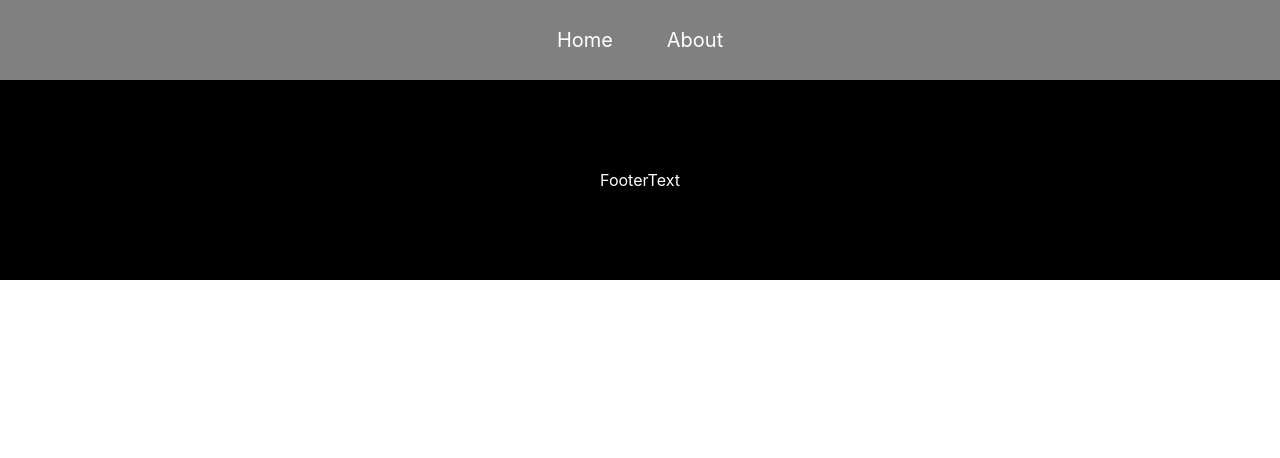
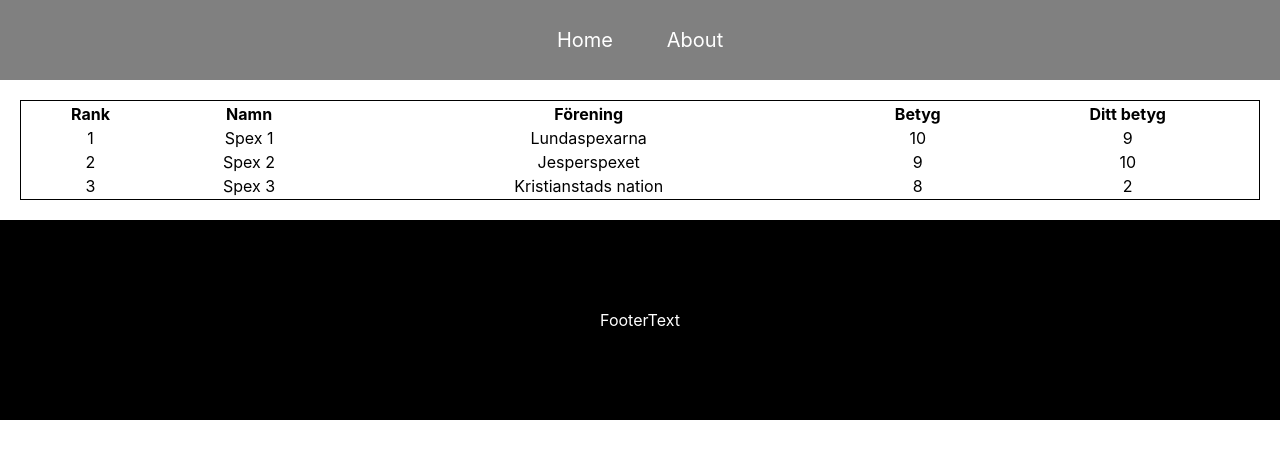
Before and after one commit to Steindt/spex, a React (Create React App) app: page / in a window 1280 px wide. Shown: the top 458 px of the page. Built offline with nearby package versions, Linux system fonts and the light colour scheme.

Commit message:
Started building table for ranking

```diff
--- a/package.json
+++ b/package.json
@@ -8,9 +8,9 @@
     "@testing-library/user-event": "^14.4.3",
     "react": "^18.2.0",
     "react-dom": "^18.2.0",
-    "react-router-dom": "^6.9.0",
+    "react-router-dom": "^6.10.0",
     "react-scripts": "^5.0.1",
-    "web-vitals": "^3.3.0"
+    "web-vitals": "^3.3.1"
   },
   "scripts": {
     "start": "react-scripts start",
--- /dev/null
+++ b/src/api/rankData.js
@@ -0,0 +1,22 @@
+export const rankData = [{
+    id: 0,
+    rank: 1,
+    name: "Spex 1",
+    förening: "Lundaspexarna",
+    betyg: 10,
+    dittBetyg: 9
+}, {
+    id: 1,
+    rank: 2,
+    name: "Spex 2",
+    förening: "Jesperspexet",
+    betyg: 9,
+    dittBetyg: 10
+}, {
+    id: 2,
+    rank: 3,
+    name: "Spex 3",
+    förening: "Kristianstads nation",
+    betyg: 8,
+    dittBetyg: 2
+}]
--- /dev/null
+++ b/src/components/Ranking.css
@@ -0,0 +1,4 @@
+table {
+    border: 1px solid black;
+    margin: 20px;
+}
--- a/src/components/Ranking.js
+++ b/src/components/Ranking.js
@@ -1,9 +1,31 @@
+import {rankData} from '../api/rankData.js'
+import './Ranking.css'
 
 export default function Ranking() {
+    const tableData = rankData.map(spex =>
+        <tr>
+            <td>{spex.rank}</td>
+            <td>{spex.name}</td>
+            <td>{spex.förening}</td>
+            <td>{spex.betyg}</td>
+            <td>{spex.dittBetyg}</td>
+        </tr>
+    );
+
     return (
-        <div className="RankingContainer">
-            <div className="RankingColumns"></div>
-            <div className="RankingList"></div>
-        </div>
+        <table>
+            <thead>
+                <tr>
+                    <th scope="col">Rank</th>
+                    <th scope="col">Namn</th>
+                    <th scope="col">Förening</th>
+                    <th scope="col">Betyg</th>
+                    <th scope="col">Ditt betyg</th>
+                </tr>
+            </thead>
+            <tbody>
+                {tableData}
+            </tbody>
+        </table>
     );
 }
```
Also changed, not shown: 1 other file (tests, documents, lock files or other folders).
